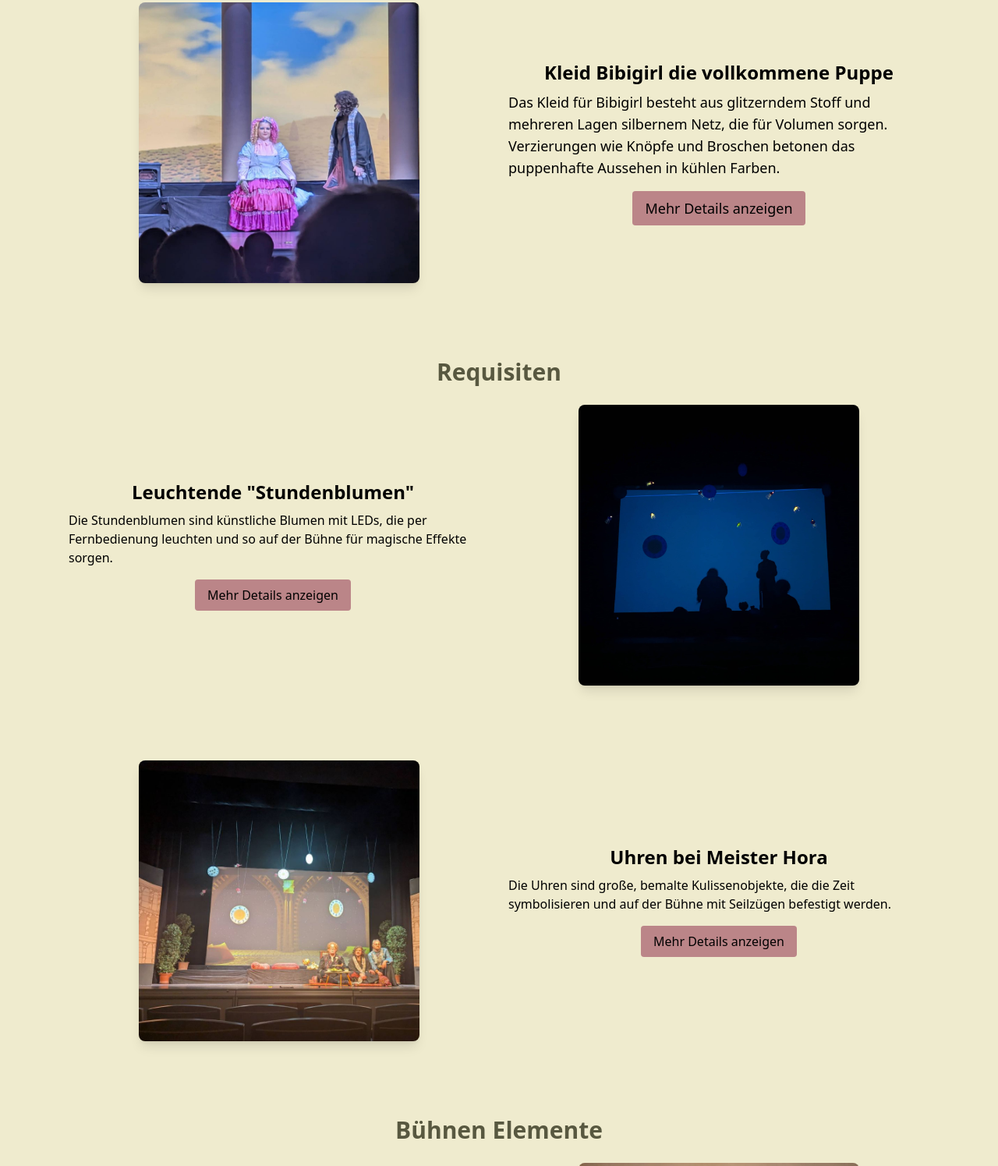
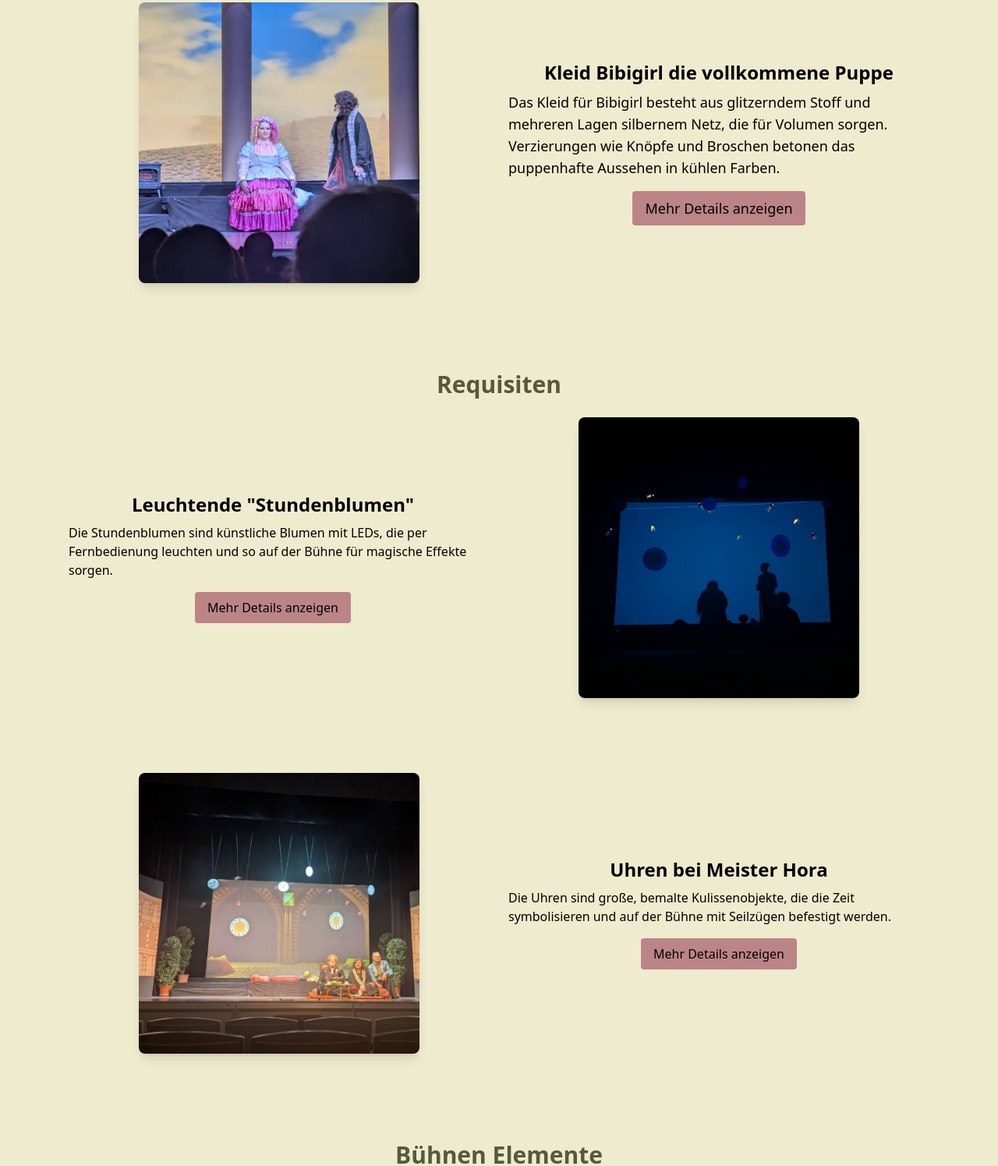
Before and after one commit to IU-Webprogrammierung/webprogrammierung-Lorena51, a website: page src/page_4_diy.html in a window 1280 px wide. Shown: the part 1305-2800 px from the top of the page at 78% size. Drawn offline with nearby package versions, Linux system fonts and the light colour scheme.

Commit message:
opimize Margin

```diff
--- a/src/page_4_diy.html
+++ b/src/page_4_diy.html
@@ -33,7 +33,7 @@
       <a
         href="#requisites"
         class="text-darkerOlive font-medium text-lg px-4 py-2 rounded-lg hover:text-rose transition"
-        >Requisten</a
+        >Requisiten</a
       >
       <a
         href="#stage-elements"
@@ -390,7 +390,7 @@
         <!-- Requisiten -->
         <section id="requisites" class="pt-12">
           <h3
-            class="text-3xl font-semibold mb-4 text-center text-darkerOlive pt-10"
+            class="text-3xl font-semibold m-4 text-center text-darkerOlive pt-10"
           >
             Requisiten
           </h3>
@@ -593,7 +593,7 @@
         <!-- Bühnen Elemente -->
         <section id="stage-elements" class="pt-12">
           <h3
-            class="text-3xl font-semibold mb-4 text-center text-darkerOlive pt-10"
+            class="text-3xl font-semibold m-4 text-center text-darkerOlive pt-10"
           >
             Bühnen Elemente
           </h3>
```
